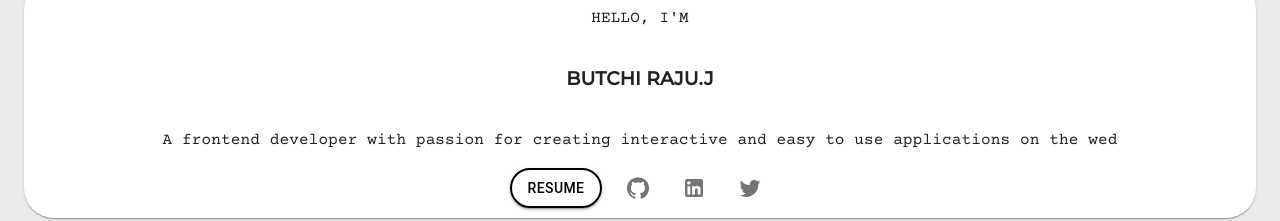
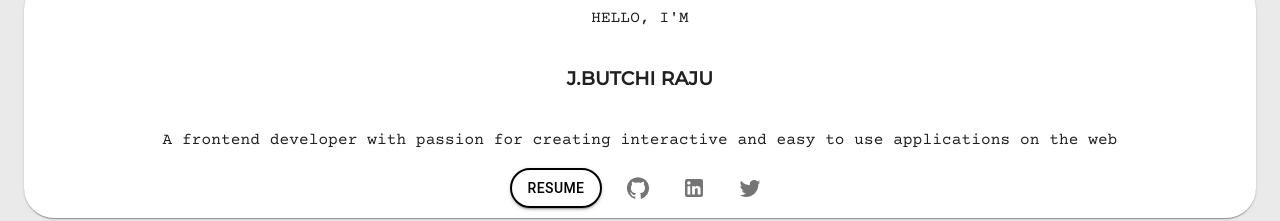
Before and after one commit to MrDHFM/Butchi_Raju_Portfolio, a React (Create React App) app: page / in a window 1280 px wide. Shown: the part 128-349 px from the top of the page. Built offline with nearby package versions, Linux system fonts and the light colour scheme.

Commit message:
new resume

```diff
--- a/src/components/About/About.js
+++ b/src/components/About/About.js
@@ -27,8 +27,8 @@ const About = () => {
             <br /> My journey was mainly facilitated by my zeal to learn since I
             took the self taught route.
             <br />
-            Currently i am working as a UI/UX Developer(Reactjs) in Persistent
-            System Limited Pune .
+            Currently i am working as a UI Developer(Reactjs) in Persistent
+            System Limited,Pune .
           </p>
         </Card>
       </div>
--- a/src/components/Home/Home.js
+++ b/src/components/Home/Home.js
@@ -5,7 +5,7 @@ import GitHubIcon from "@mui/icons-material/GitHub";
 import LinkedInIcon from "@mui/icons-material/LinkedIn";
 import TwitterIcon from "@mui/icons-material/Twitter";
 import Stack from "@mui/material/Stack";
-import resume from "../../Images/Butchi raju_resume.pdf";
+import resume from "../../Images/Butchi raju_ExpResume.pdf";
 
 import "./Home.css";
 import { Card } from "@mui/material";
@@ -25,12 +25,12 @@ const Home = () => {
           <p>HELLO, I'M</p>
         </div>
         <div>
-          <h3>BUTCHI RAJU.J</h3>
+          <h3>J.BUTCHI RAJU</h3>
         </div>
         <div>
           <p>
             A frontend developer with passion for creating interactive and easy
-            to use applications on the wed
+            to use applications on the web
           </p>
         </div>
         <div>
```
Also changed, not shown: 2 other files (tests, documents, lock files or other folders).
